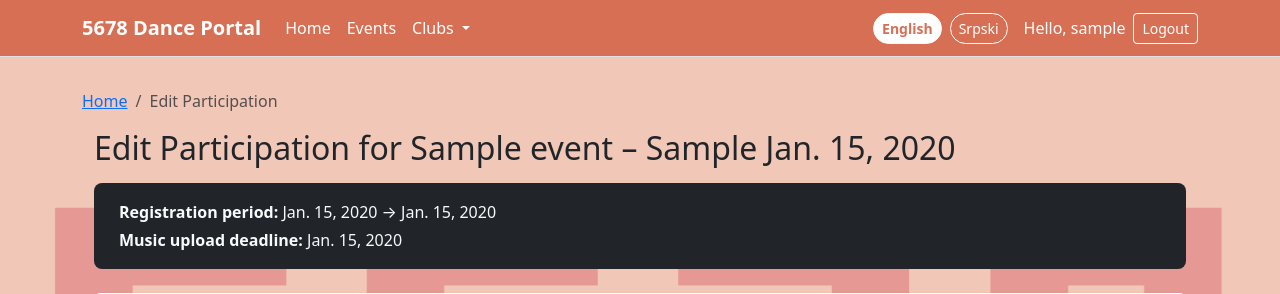
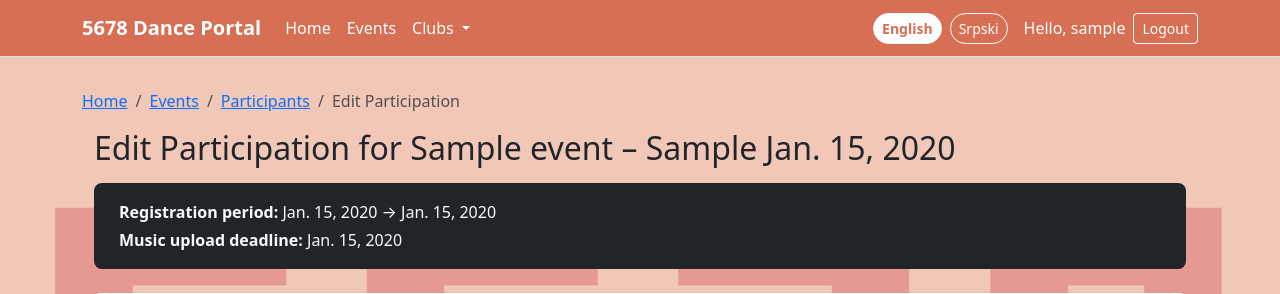
Before and after one commit to comi-cvetkovic/dance_portal_starter, a Django app: page /participation/1/edit/ in a window 1280 px wide. Shown: the top 294 px of the page. Run offline with Django 5.2, Linux system fonts and the light colour scheme; a user stored in the database is signed in; tables that the repository leaves empty hold one stand-in row (values such as "Sample post"); some libraries are stand-ins or nearby versions.

```diff
--- a/core/templates/core/base.html
+++ b/core/templates/core/base.html
@@ -318,7 +318,7 @@
         {% if user.is_authenticated %}
           <li class="nav-item">
             <span class="navbar-text me-2">
-              {% trans "Hello," %} {{ user.representative_name|default:user.username }}
+              {% trans "Hello," %} {{ navbar_display_name|default:user.username }}
             </span>
           </li>
           {% if logout_url %}
--- a/core/templates/core/edit_participation.html
+++ b/core/templates/core/edit_participation.html
@@ -1,6 +1,17 @@
 {% extends 'core/base.html' %}
 {% load i18n %}
 {% block title %}{% trans "Edit Participation" %} | {{ participation.event.name }}{% endblock %}
+
+{% block breadcrumbs %}
+<nav aria-label="breadcrumb" class="mb-3">
+  <ol class="breadcrumb mb-0">
+    <li class="breadcrumb-item"><a href="{% url 'home' %}">{% trans "Home" %}</a></li>
+    <li class="breadcrumb-item"><a href="{% url 'event_list' %}">{% trans "Events" %}</a></li>
+    <li class="breadcrumb-item"><a href="{% url 'list_event_participants' participation.event.id %}">{% trans "Participants" %}</a></li>
+    <li class="breadcrumb-item active" aria-current="page">{% trans "Edit Participation" %}</li>
+  </ol>
+</nav>
+{% endblock %}
 
 {% block content %}
 <div class="container-fluid">
```
